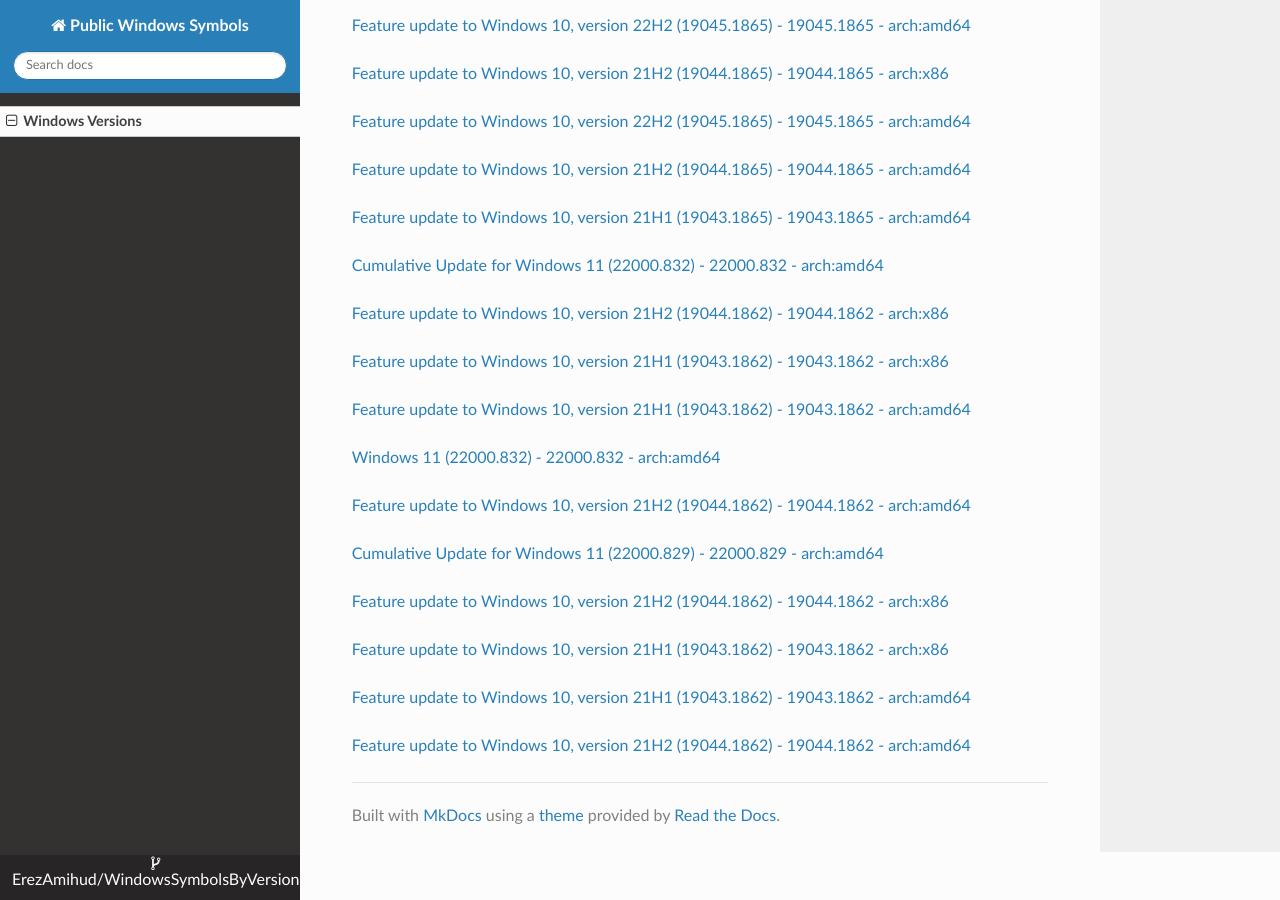
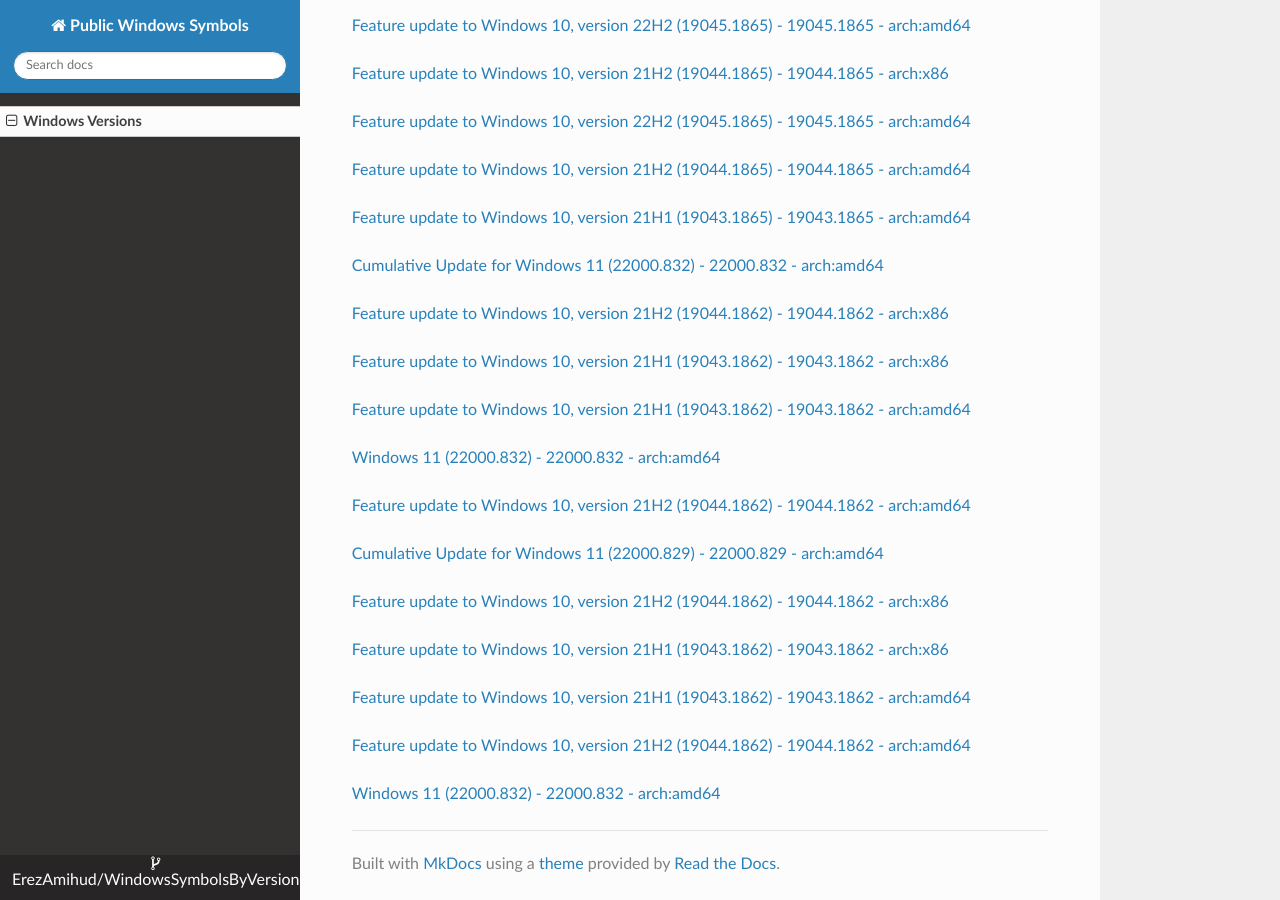
Before and after one commit to ErezAmihud/WindowsSymbolsByVersion, an MkDocs documentation site: the page built from docs/index.md, in a window 1280 px wide and 900 px high, scrolled down 57893 px. Built offline with MkDocs 1.6.1, drawn with Linux system fonts in a browser that asks for light colours; nearby versions of some CDN libraries.

Commit message:
Automated commit, add manifest for f1b14ae3-825d-4538-840e-3dc493d93de7

```diff
--- a/docs/index.md
+++ b/docs/index.md
@@ -3436,3 +3436,6 @@
 
 
 [Feature update to Windows 10, version 21H2 (19044.1862) - 19044.1862 - arch:amd64](https://github.com/ErezAmihud/WindowsSymbolsByVersion/blob/main/manifests/4009587d-164f-4964-b4f0-4f9de4c763b5.manifest)
+
+
+[Windows 11 (22000.832) - 22000.832 - arch:amd64](https://github.com/ErezAmihud/WindowsSymbolsByVersion/blob/main/manifests/f1b14ae3-825d-4538-840e-3dc493d93de7.manifest)
```
Also changed, not shown: process_builds.json (+1 -1 lines).
